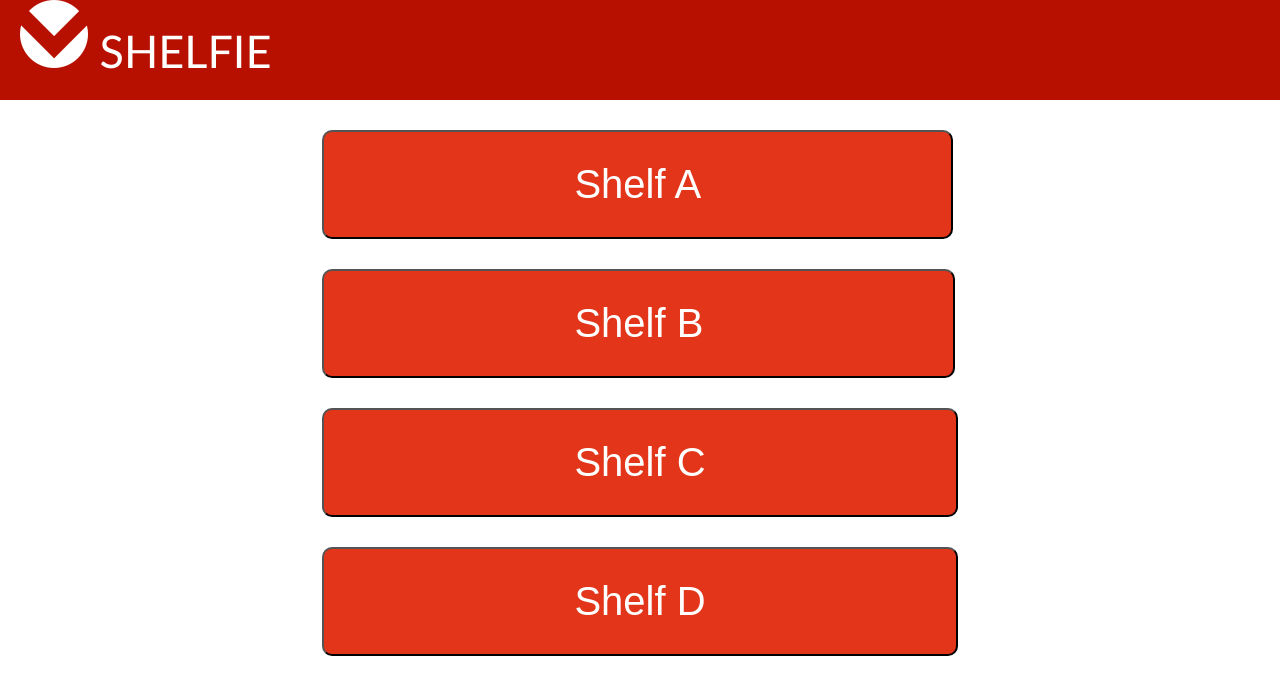
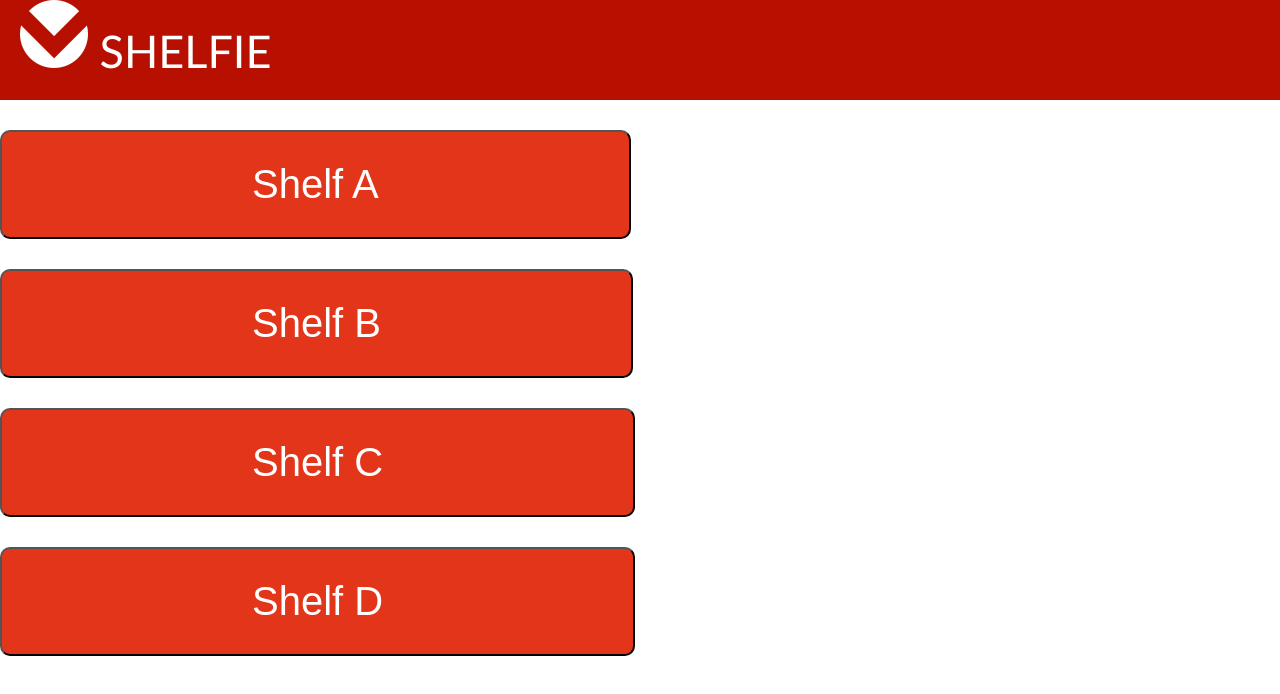
Before and after one commit to kguyton6/Shelfie, a React (Create React App) app: page /#/home in a window 1280 px wide. Before the commit this address led to /#/. Shown: the top 694 px of the page. Built offline with nearby package versions, Linux system fonts and the light colour scheme.

Commit message:
newChanges

```diff
--- a/src/App.css
+++ b/src/App.css
@@ -1,44 +1,3 @@
 .App {
   height: 100vh;
 }
-
-
-
-
-
-
-header {
-  background-color: #B81000;
-  font-family: 'Trebuchet MS', 'Lucida Sans Unicode', 'Lucida Grande', 'Lucida Sans', Arial, sans-serif;
-  color: white;
-  font-size: 45px;
-  text-indent: 20px;
-  height: 100px;
-}
-
-.shelf {
-  display: flex;
-  flex-wrap: wrap;
-  height: inherit;
-  width: inherit;
-  flex-direction: column;
-   text-align: left;
-}
-
-
-button {
-  padding: 30px 250px 30px 250px;
-  border-radius: 10px;
-  background-color: #E23519;
-  color: white;
-  margin-top: 30px;
-  font-size: 40px;
-
-}
-
-
-.links {
-  display: flex;
-  justify-content: space-around;
-
-}
--- a/src/App.js
+++ b/src/App.js
@@ -1,28 +1,26 @@
 import React, { Component } from 'react';
 import logo from './logo.svg';
 import './App.css';
-import routes from './routes'
-import { HashRouter, Link } from 'react-router-dom'
-
+import ListOfShelfs from './components/home/ListOfShelfs'
+import { HashRouter as Router, Switch, Route } from 'react-router-dom'
+import SelectedShelf from './components/shelfs/SelectedShelf'
+import Bin from './components/bins/Bin'
 
 
 
 class App extends Component {
   render() {
-
-
-    return (
-      <div className='App'>
-        <div className='links'>
-          <div className='shelf'>
-          <Link to='/shelfie/shelf/A'><button>Shelf A</button></Link>
-          <Link to='/shelfie/shelf/B'><button>Shelf B</button></Link>
-          <Link to='/shelfie/shelf/C'><button>Shelf C</button></Link>
-          <Link to='/shelfie/shelf/D'><button>Shelf D</button></Link>
-          </div>
-        </div>
-        {routes}
-      </div>
+   return (
+      <Router>
+        <div className='App'>
+          <Switch>
+            <Route exact path='/' />
+            <Route path='/home' component={ListOfShelfs} />
+            <Route path='/shelf/:id' component={ SelectedShelf }/>
+            <Route path='/bin/:id' component={ Bin } />
+          </Switch>
+         </div>
+      </Router>
     );
   }
 }
--- a/src/components/bins/Bin.js
+++ b/src/components/bins/Bin.js
@@ -11,19 +11,19 @@ export default class Bin extends Component {
         }
 
     }
-        render() {
+    render() {
 
 
-            return (
+        return (
 
-            <div>
-
-
-
-
-
-
-             </div>
+            <div className='bin'>
+              Name  <input />
+              Price  <input />
+            <div className='binButton'>
+                <button>Edit</button>
+                <button>Delete</button>
+           </div>
+           </div>
         )
     }
 }
--- /dev/null
+++ b/src/components/home/ListOfShelfs.js
@@ -0,0 +1,26 @@
+import React, { Component } from 'react'
+import { Link } from 'react-router-dom'
+import Shelf from '../shelfs/SelectedShelf'
+import {HashRouter as Router} from 'react-router-dom'
+import '../home/home.css'
+
+
+const Home = () => {
+        return (
+        <div className='App'>
+            <div className='shelf'>
+            <Link to='/shelf/A'><button>Shelf A</button></Link>
+            <Link to='/shelf/B'><button>Shelf B</button></Link>
+            <Link to='/shelf/C'><button>Shelf C</button></Link>
+            <Link to='/shelf/D'><button>Shelf D</button></Link>
+            </div>
+
+
+            </div>
+
+        )
+    }
+
+
+
+export default Home
--- /dev/null
+++ b/src/components/home/home.css
@@ -0,0 +1,37 @@
+
+
+  header {
+    background-color: #B81000;
+    font-family: 'Trebuchet MS', 'Lucida Sans Unicode', 'Lucida Grande', 'Lucida Sans', Arial, sans-serif;
+    color: white;
+    font-size: 45px;
+    text-indent: 20px;
+    height: 100px;
+  }
+
+  .shelf {
+    display: flex;
+    flex-wrap: wrap;
+    height: inherit;
+    width: inherit;
+    flex-direction: column;
+     text-align: left;
+  }
+
+
+  button {
+    padding: 30px 250px 30px 250px;
+    border-radius: 10px;
+    background-color: #E23519;
+    color: white;
+    margin-top: 30px;
+    font-size: 40px;
+
+  }
+
+
+  .links {
+    display: flex;
+    justify-content: space-around;
+
+  }
--- /dev/null
+++ b/src/components/shelfs/SelectedShelf.js
@@ -0,0 +1,24 @@
+import React, { Component } from 'react'
+import { Link } from 'react-router-dom'
+import { HashRouter as Router } from 'react-router-dom'
+import Bin from '../bins/Bin'
+
+export default class SelectedShelf extends Component {
+    render() {
+        return (
+
+
+                    <div className='App'>
+                    <div className='bin'>
+                        <Link to='/bin/1'><button>Bin 1</button></Link>
+                        <Link to='/bin/2'><button>Bin 2</button></Link>
+                        <Link to='/bin/3'><button>Bin 3</button></Link>
+                        <Link to='/bin/4'><button>Bin 4</button></Link>
+                    </div>
+
+                </div>
+
+
+        )
+    }
+}
--- a/src/components/shelfs/ShelfA.js
+++ /dev/null
@@ -1,26 +0,0 @@
-import React, { Component } from 'react'
-
-
-
-class ShelfA extends Component {
-    constructor(props){
-        super(props)
-
-        this.state = {
-            Shelf_list: [],
-
-        }
-    }
-
-    // componentDidMount(){
-    //     axios.get('http//localhost:4800/shelfie/shelfs?')
-    // }
-
-
-
-    render(){
-        return(<div>Shelf A</div>)
-    }
-}
-
-export default ShelfA
--- a/src/components/shelfs/ShelfB.js
+++ /dev/null
@@ -1,20 +0,0 @@
-import React, { Component } from 'react'
-import { Link } from 'react-router-dom'
-
-export default class ShelfB extends Component {
-    render() {
-        return (
-            <div className='App'>
-                <div className='links'>
-                    <div className='shelf'>
-                        <Link to='shelfie/bin/:id/1'><button>Bin 1</button></Link>
-                        <Link to='shelfie/bin/:id/2'><button>Bin 2</button></Link>
-                        <Link to='shelfie/bin/:id/3'><button>Bin 3</button></Link>
-                        <Link to='shelfie/bin/:id/4'><button>Bin 4</button></Link>
-                    </div>
-                </div>
-
-            </div>
-        )
-    }
-}
--- a/src/index.js
+++ b/src/index.js
@@ -3,9 +3,9 @@ import ReactDOM from 'react-dom';
 import './index.css';
 import App from './App';
 import registerServiceWorker from './registerServiceWorker';
-import { HashRouter } from 'react-router-dom'
+// import { HashRouter } from 'react-router-dom'
 
 ReactDOM.render(
-    <HashRouter>
+    // <HashRouter>
         <App />
-    </HashRouter>,document.getElementById('root')); registerServiceWorker();
+   ,document.getElementById('root')); registerServiceWorker();
--- a/src/routes.js
+++ /dev/null
@@ -1,16 +0,0 @@
-import React from 'react'
-import {Route, Switch} from 'react-router-dom'
-import App from './App'
-import ShelfA from './components/shelfs/ShelfA'
-import Bin from './components/bins/Bin'
-import ShelfB from './components/shelfs/ShelfB'
-
-
-export default (
-    <Switch>
-        <Route component={App} exact path='/shelfie'/>
-        <Route component={ShelfA} path='/shelfie/:shelf'/>
-        <Route component={ShelfB} path='/shelfie/:shelfB/'/>
-        <Route component={Bin} exact path='/bin/:id'/>
-     </Switch>
-)
```
Also changed, not shown: 1 other file (tests, documents, lock files or other folders).
